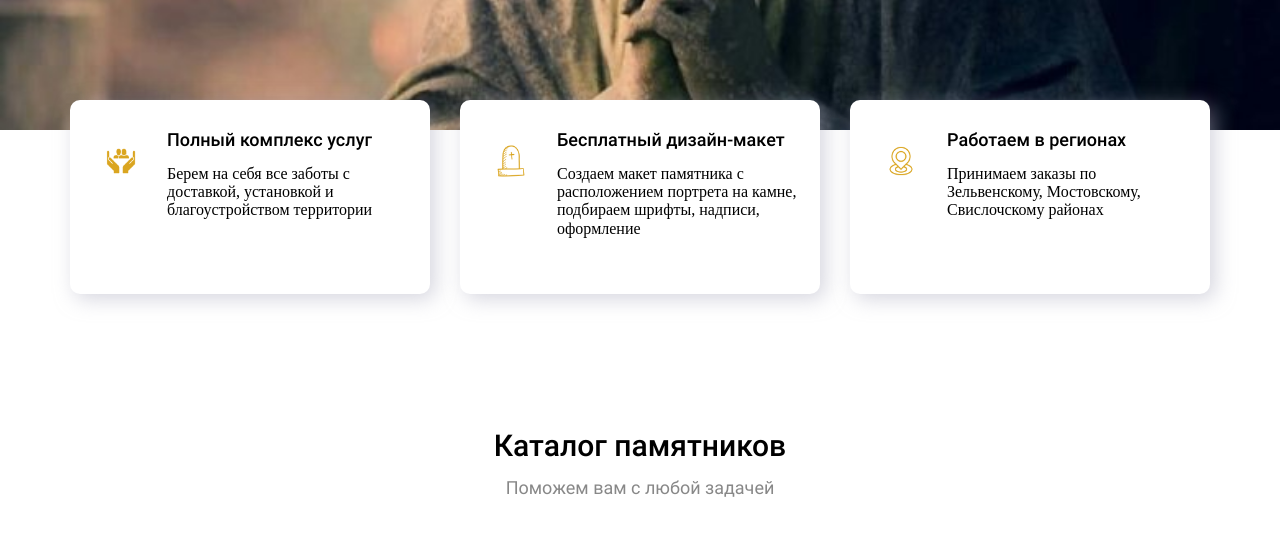
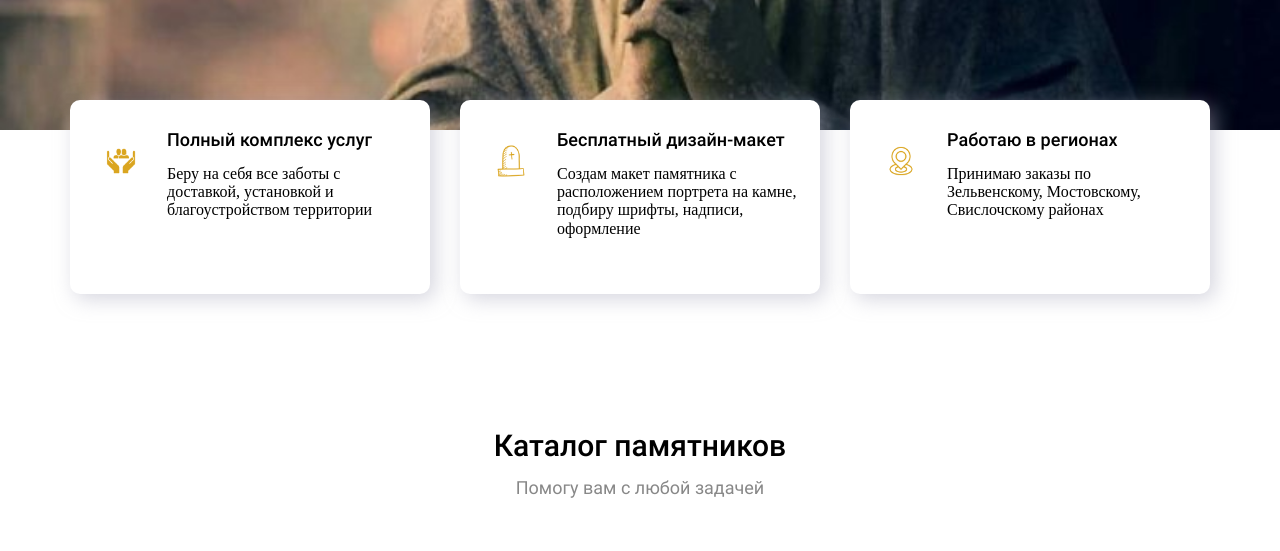
Before and after one commit to alvde-site/funeral-landing, a React (Create React App) app: page / in a window 1280 px wide. Shown: the part 640-1191 px from the top of the page. Built offline with nearby package versions, Linux system fonts and the light colour scheme; no server answers.

Commit message:
feat: Change some text

```diff
--- a/src/components/App/Main/About/About.js
+++ b/src/components/App/Main/About/About.js
@@ -1,4 +1,4 @@
-import rectangle125 from "../../../../images/rectangle125.png";
+import me from "../../../../images/me-foto.jpg";
 
 function About() {
   return (
@@ -7,22 +7,14 @@ function About() {
       <div className="about__content">
         <img
           className="about__image"
-          src={rectangle125}
+          src={me}
           alt="О нас"
         ></img>
         <div className="about__description">
-          <h3 className="about__description-title" style={{color: "red"}}>
-            Гранитная мастерская "Ваше название".
-            Я думаю, вместо этой фотографии должна быть твое фото.
+          <h3 className="about__list-title">
+            Более 15 лет я помогаю почтить память усопших и беру на себя все
+            работы по оформлению места захоронения:
           </h3>
-          <p className="about__text">
-            Мастерская по производству памятников, надгробий и мемориальных
-            комплексов из натурального гранита.
-          </p>
-          <h4 className="about__list-title">
-            Более 15 лет мы помогаем почтить память усопших и берем на себя все
-            работы по оформлению места захоронения:
-          </h4>
           <ul className="about__list">
             <li className="about__list-item">замеры</li>
             <li className="about__list-item">подбор материалов</li>
@@ -40,9 +32,9 @@ function About() {
             </li>
           </ul>
           <p className="about__text">
-            Мастерская выполняет заказы любой сложности от стандартных
+            Выполню заказы любой сложности от стандартных
             памятников до элегантных фигурных композиций с крестом, ангелом или
-            по индивидуальному эскизу клиента. В нашем арсенале более 10 видов
+            по индивидуальному эскизу клиента. В моем арсенале более 10 видов
             натурального гранита и мрамора, современное оборудование и
             собственное производство
           </p>
--- a/src/components/App/Main/Competence/Competence.js
+++ b/src/components/App/Main/Competence/Competence.js
@@ -10,21 +10,21 @@ function Competence() {
           <img className="competence__icon" src={bless} alt="Полный комплекс услуг" />
           <div className="competence__desc">
             <h3 className="competence__title">Полный комплекс услуг</h3>
-            <p className="compentence__text">Берем на себя все заботы с доставкой, установкой и благоустройством территории</p>
+            <p className="compentence__text">Беру на себя все заботы с доставкой, установкой и благоустройством территории</p>
           </div>
         </li>
         <li className="competence__card">
           <img className="competence__icon" src={graveyard} alt="Бесплатный дизайн-макет" />
           <div className="competence__desc">
             <h3 className="competence__title">Бесплатный дизайн-макет</h3>
-            <p className="compentence__text">Создаем макет памятника с расположением портрета на камне, подбираем шрифты, надписи, оформление</p>
+            <p className="compentence__text">Создам макет памятника с расположением портрета на камне, подбиру шрифты, надписи, оформление</p>
           </div>
         </li>
         <li className="competence__card">
           <img className="competence__icon" src={location} alt="Работаем в регионах" />
           <div className="competence__desc">
-            <h3 className="competence__title">Работаем в регионах</h3>
-            <p className="compentence__text">Принимаем заказы по Зельвенскому, Мостовскому, Свислочскому районах</p>
+            <h3 className="competence__title">Работаю в регионах</h3>
+            <p className="compentence__text">Принимаю заказы по Зельвенскому, Мостовскому, Свислочскому районах</p>
           </div>
         </li>
       </ul>
--- a/src/components/App/Main/Services/Services.js
+++ b/src/components/App/Main/Services/Services.js
@@ -9,7 +9,7 @@ function Services() {
   return (
     <section className="services" id={"services"}>
       <h2 className="services__title">Каталог памятников</h2>
-      <p className="services__subtitle">Поможем вам с любой задачей</p>
+      <p className="services__subtitle">Помогу вам с любой задачей</p>
       <ul className="services__catalog">
         <li className="services__card">
           <img
--- a/src/components/App/Main/Working/Working.js
+++ b/src/components/App/Main/Working/Working.js
@@ -6,7 +6,7 @@ import angel from "../../../../images/svg/angel.svg";
 function Working() {
   return (
     <section className="working" id={"working"}>
-      <h1 className="working__title">Как мы работаем</h1>
+      <h1 className="working__title">Порядок работы</h1>
       <ul className="working__content">
         <li className="working__item">
           <img
```
Also changed, not shown: src/images/me-foto.jpg (added).
